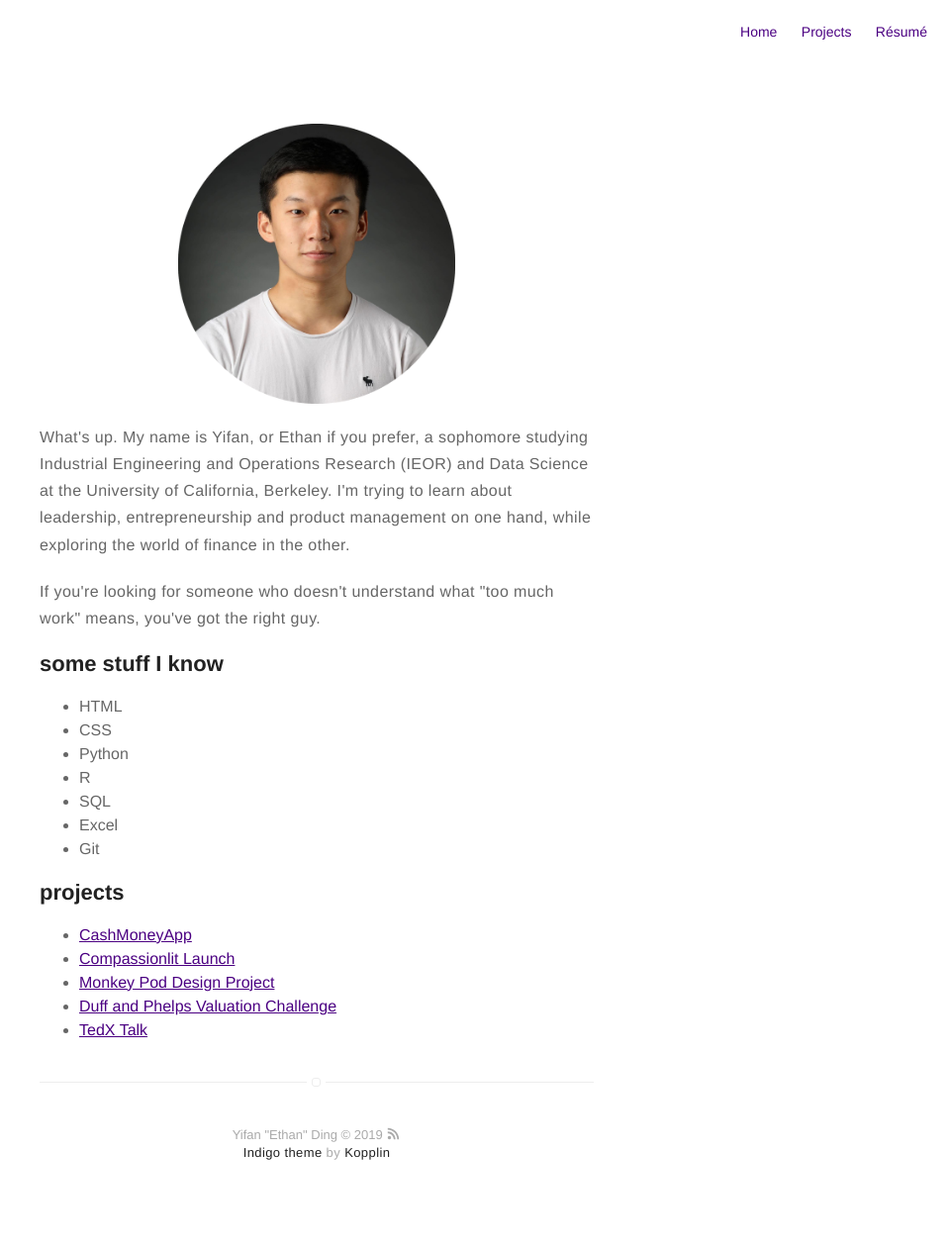
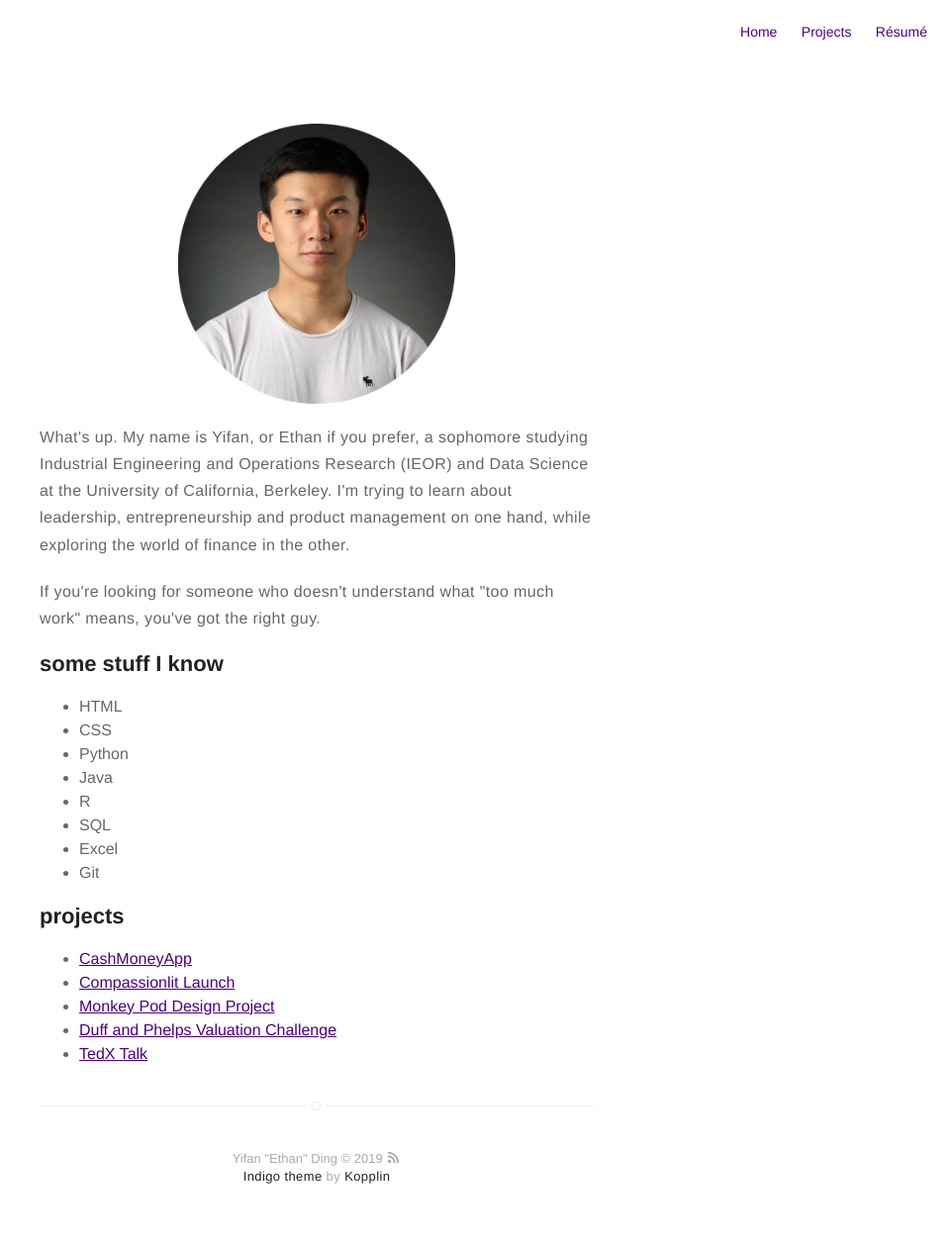
Before and after one commit to yifan-ding/yifan-ding.github.io, a Jekyll site: the page built from about.md, in a window 1280 px wide. Shown: the whole page at 99% size, without its empty margins (320-1280 px from the left). Built offline with Jekyll 4.4.1, drawn with Linux system fonts in a browser that asks for light colours; before the commit the page ends 1236 px from its top, so only the background shows below that.

Commit message:
changed about3

```diff
--- a/about.md
+++ b/about.md
@@ -14,10 +14,12 @@ layout: page
 	<li>HTML</li>
 	<li>CSS</li>
 	<li>Python</li>
+	<li>Java</li>
 	<li>R</li>
 	<li>SQL</li>
 	<li>Excel</li>
 	<li>Git</li>
+
 </ul>
 
 <h2>projects</h2>
```
